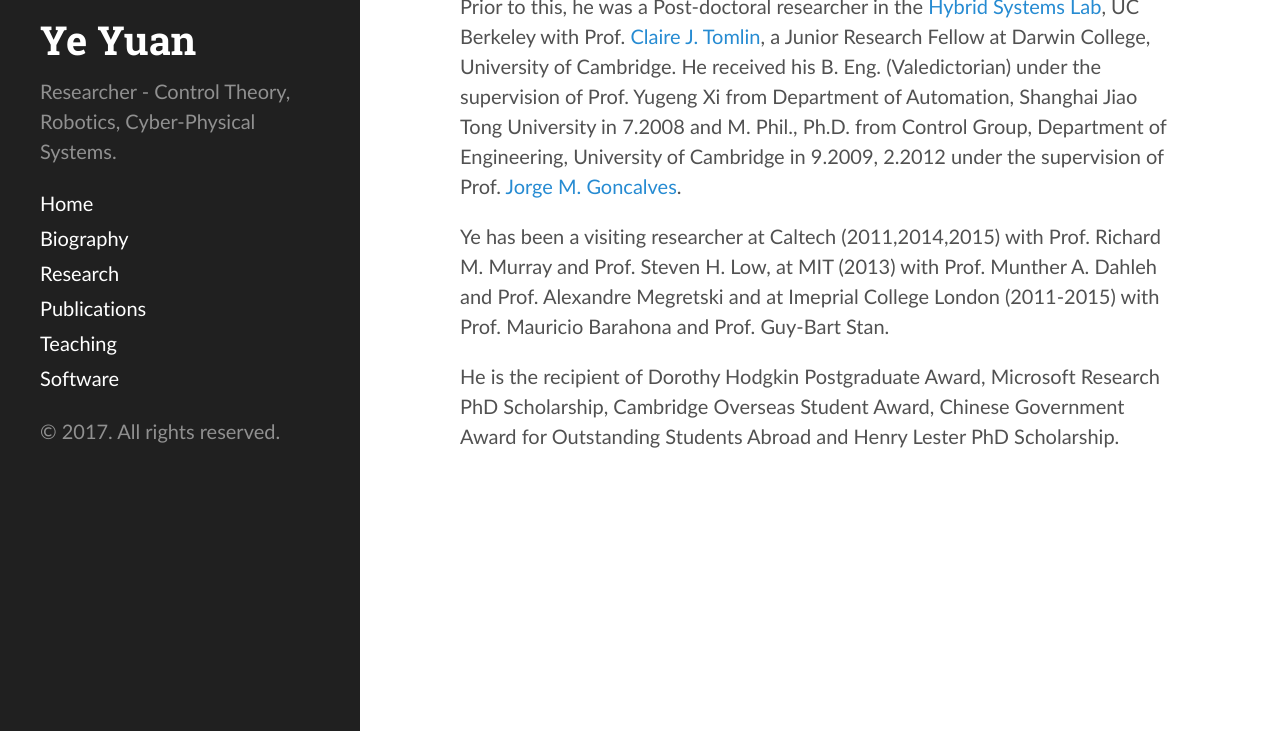
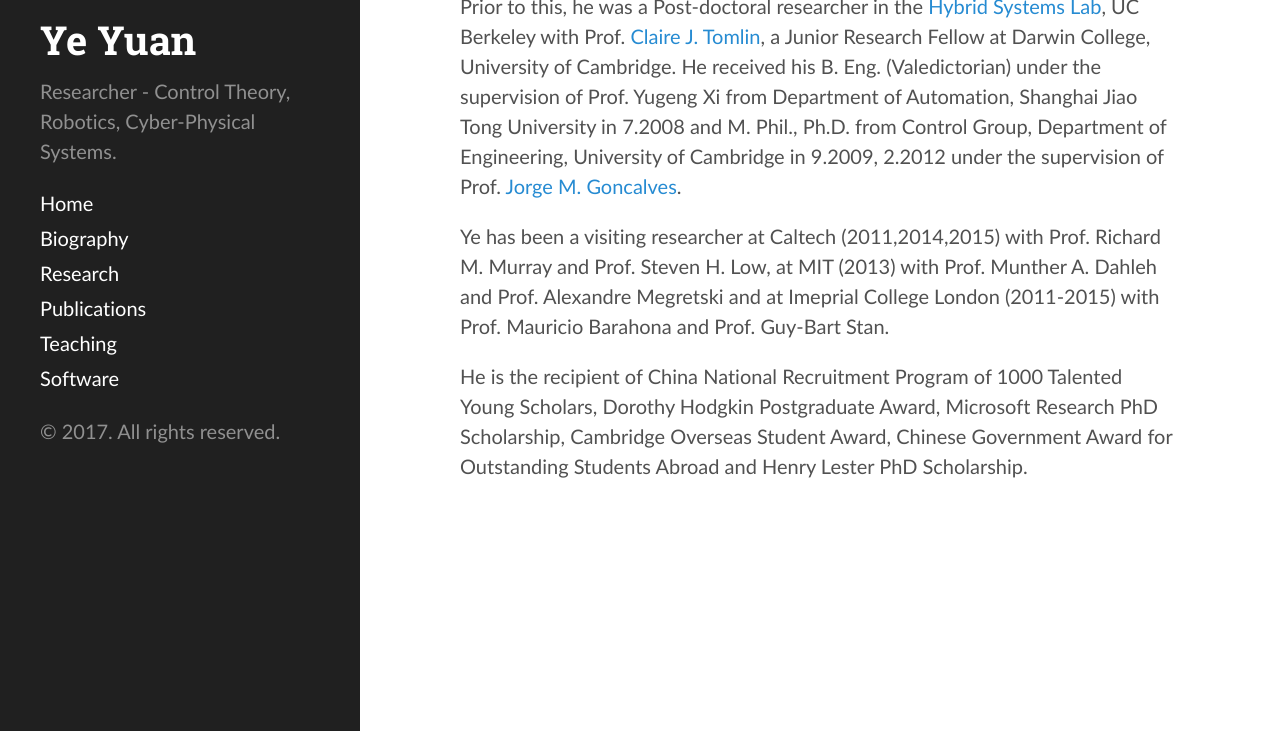
Before and after one commit to yy311/yy311.github.io, a Jekyll site: the page built from bio.md, in a window 1280 px wide, cut to the strip 169-900 px from the top of the page. Built offline with Jekyll 4.4.1, drawn with Linux system fonts in a browser that asks for light colours.

Commit message:
Update bio.md

```diff
--- a/bio.md
+++ b/bio.md
@@ -9,4 +9,4 @@
 
 Ye has been a visiting researcher at Caltech (2011,2014,2015) with Prof. Richard M. Murray and Prof. Steven H. Low, at MIT (2013) with Prof. Munther A. Dahleh and Prof. Alexandre Megretski and at Imeprial College London (2011-2015) with Prof. Mauricio Barahona and Prof. Guy-Bart Stan.
 
-He is the recipient of Dorothy Hodgkin Postgraduate Award, Microsoft Research PhD Scholarship, Cambridge Overseas Student Award, Chinese Government Award for Outstanding Students Abroad and Henry Lester PhD Scholarship.
+He is the recipient of China National Recruitment Program of 1000 Talented Young Scholars, Dorothy Hodgkin Postgraduate Award, Microsoft Research PhD Scholarship, Cambridge Overseas Student Award, Chinese Government Award for Outstanding Students Abroad and Henry Lester PhD Scholarship.
```
